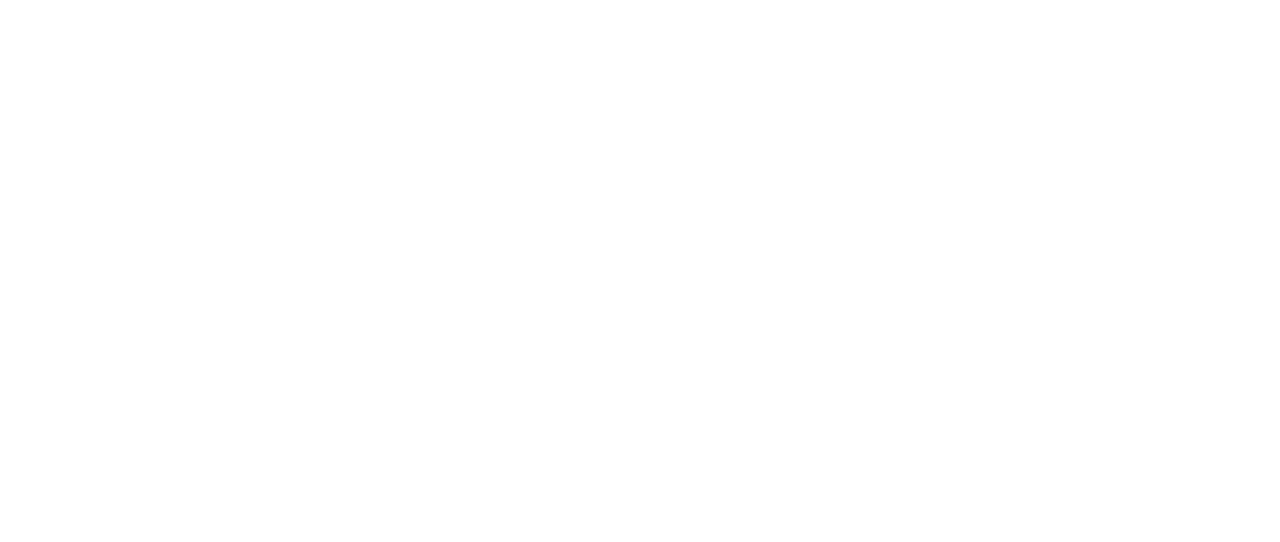
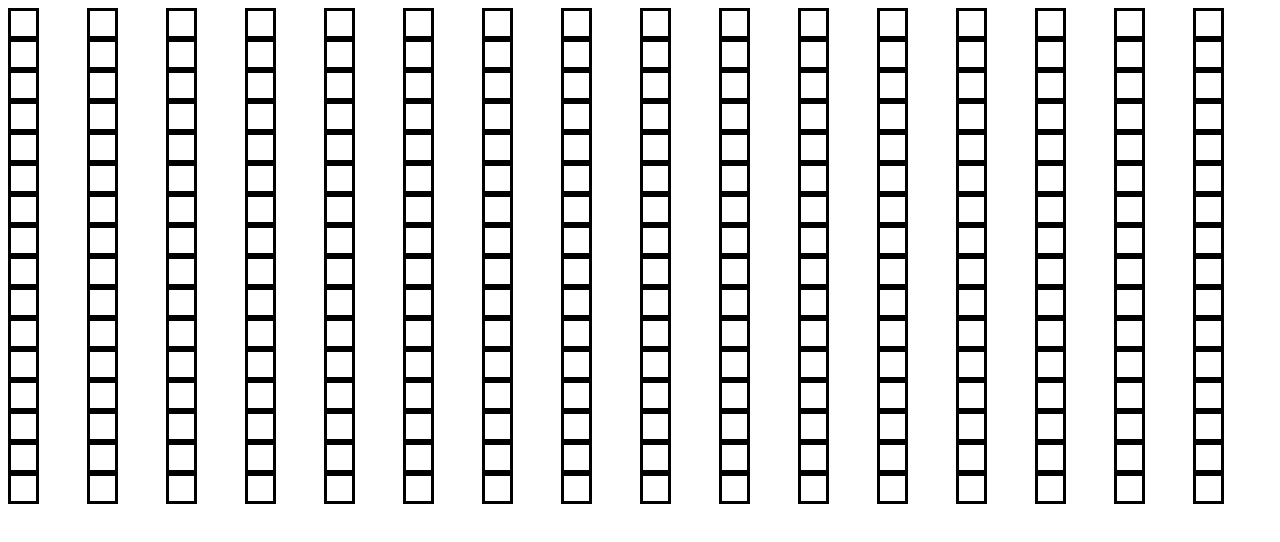
Before and after one commit to shaanlegros/etch-a-sketch, a plain HTML site: page index.html in a window 1280 px wide. Drawn offline with Linux system fonts and the light colour scheme.

Commit message:
16x16 grid

```diff
--- a/index.html
+++ b/index.html
@@ -13,14 +13,31 @@
     section.classList.add("container");
     body.appendChild(section);
 
-    for (let i =1; i <=16; i++) {
-        const div = document.createElement("div");
-        section.appendChild(div);
-        div.classList.add(String(i));
+
+    /*let div = document.createElement("div");
+    section.appendChild(div);
+    div.classList.add("square");
+
+    //let square = document.querySelector(".square");
+    div.style.width = "25px";
+    div.style.height = "25px";
+    //div.style.border = "solid black";*/
+
+    for (let i = 0; i < 16*16; i++) {
+        let div = document.createElement("div");
+        section.append(div);
+        div.classList.add("square");
+
+        div.style.width = "25px";
+        div.style.height = "25px";
+        div.style.border = "solid black";
+
     }
 
-
+    const container = document.querySelector("#container");
     section.style.display = "grid";
+    section.style.gridTemplateColumns = "repeat(16, 1fr)";
+    section.style.gridTemplateRows = "repeat(16, 1fr)";
 
 </script>
 </body>
```
